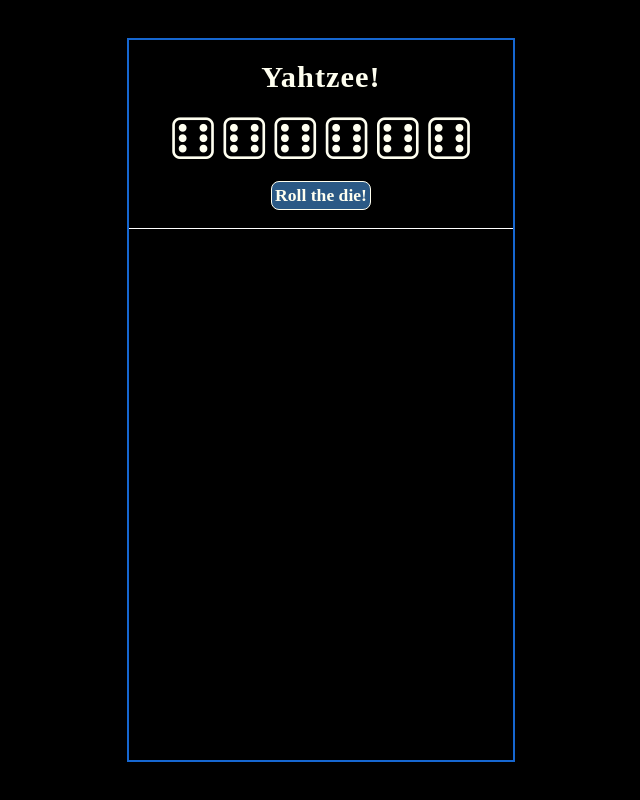
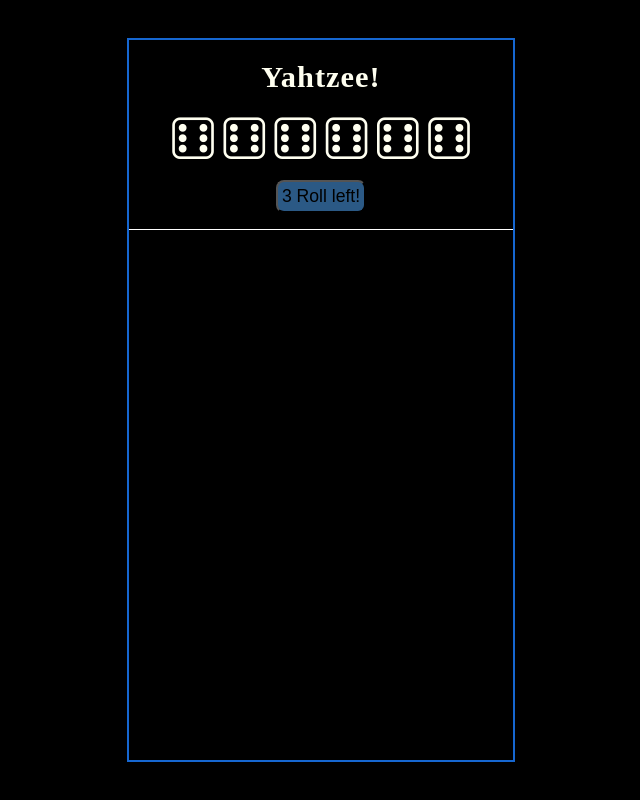
Before and after one commit to Kameal22/yahtzee-app, a React (Create React App) app: page / in a window 1280 px wide. Shown: the whole page, without its empty margins (319-959 px from the left). Built offline with nearby package versions, Linux system fonts and the light colour scheme.

Commit message:
Added roll limit

```diff
--- a/src/gameDices/Dices.js
+++ b/src/gameDices/Dices.js
@@ -6,7 +6,8 @@ class Dices extends Component{
 
   static defaultProps = {
     numDices : 6,
-    dieFaces : [1,2,3,4,5,6]
+    dieFaces : [1,2,3,4,5,6],
+    maxRolls : 3
   }
 
   constructor(props){
@@ -19,36 +20,46 @@ class Dices extends Component{
         {face : 6, id : 4, isChosen : false},
         {face : 6, id : 5, isChosen : false},
         {face : 6, id : 6, isChosen : false}
-      ]
+      ],
+      numRolls : 3,
+      countPointsTime : false
     }
   }
 
+// RANDOMIZE ONLY DICES THAT AREN'T CHOSEN !!!!!!!!!!!!!!!!!!!!!!!!!!!!!!!
+
   randomizeDices = () =>{
+
+    if(this.state.countPointsTime !== true){
+
     const randDices = this.state.dices.map(dice =>{
       let randInt = Math.floor(Math.random() * this.props.dieFaces.length) +1
       return {...dice, face : randInt}
     })
-    this.setState({
-      dices : randDices
-    })
-  }
+    if(this.state.numRolls !== 0){
+    this.setState(currLimit =>({
+      dices : randDices,
+      numRolls : currLimit.numRolls -1
+    }))
+  }}}
+
+  //SET COUNTPOINTSTIME TO TRUE ELSE
 
   chooseDice = (id) =>{
     const dicesAfterChose = this.state.dices.map(dice =>{
       if(dice.id === id){
-        return {...dice, isChosen : !this.state.dices.isChosen}
+        return {...dice, isChosen : !dice.isChosen}
       }
       return dice
     })
 
     this.setState({
-      dices : dicesAfterChose
+      dices : dicesAfterChose,
     })
   }
 
   render(){
     return(
-
       <div className = "DieSection">
         <h1>Yahtzee!</h1>
         <div className = "DieDiv">
@@ -59,11 +70,13 @@ class Dices extends Component{
             key = {dice.id}
             id = {dice.id}
             isChosen = {dice.isChosen}
-            choose = {this.chooseDice} />
+            choose = {this.chooseDice}
+            rollLimit = {this.setRollLimit}
+            />
         })}
 
         </div>
-        <h3 onClick = {this.randomizeDices}>Roll the die!</h3>
+        <button onClick = {this.randomizeDices} >{`${this.state.numRolls} Roll left!`}</button>
       </div>
     )
   }
--- a/src/gameDices/Die.js
+++ b/src/gameDices/Die.js
@@ -5,7 +5,6 @@ class Die extends Component{
 
   handleChoice = () =>{
     this.props.choose(this.props.id)
-
   }
 
   render(){
--- a/src/gameStyles/Dices.css
+++ b/src/gameStyles/Dices.css
@@ -12,11 +12,12 @@
     font-size: 1.9em;
 }
 
-.DieSection h3{
-    border: 1px solid ivory;
+.DieSection button{
+    margin-top: 2vh;
+    margin-bottom: 2vh;
     background-color: rgba(65, 135, 201, 0.664);
     border-radius: 8px;
-    padding: 3px 3px;
+    padding: 4px 4px;
     font-size: 1.1em;
 }
 
```
